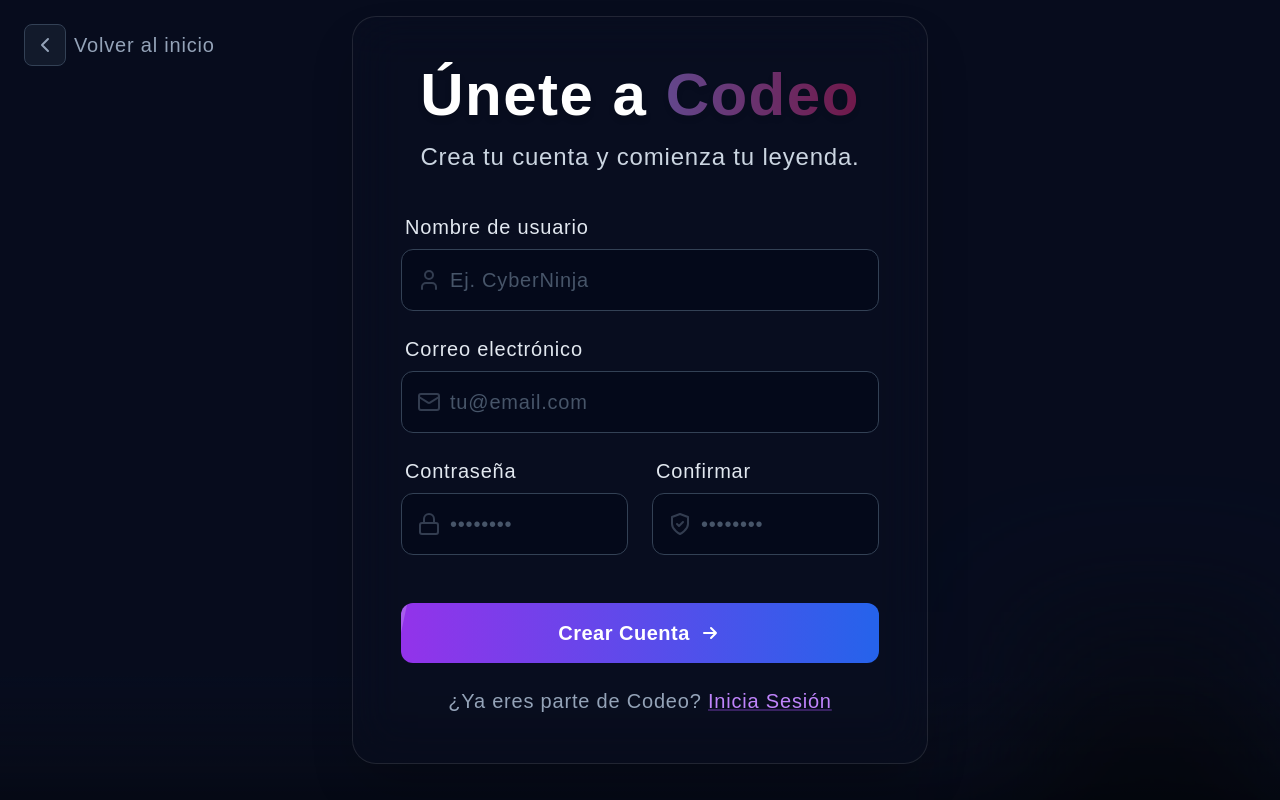
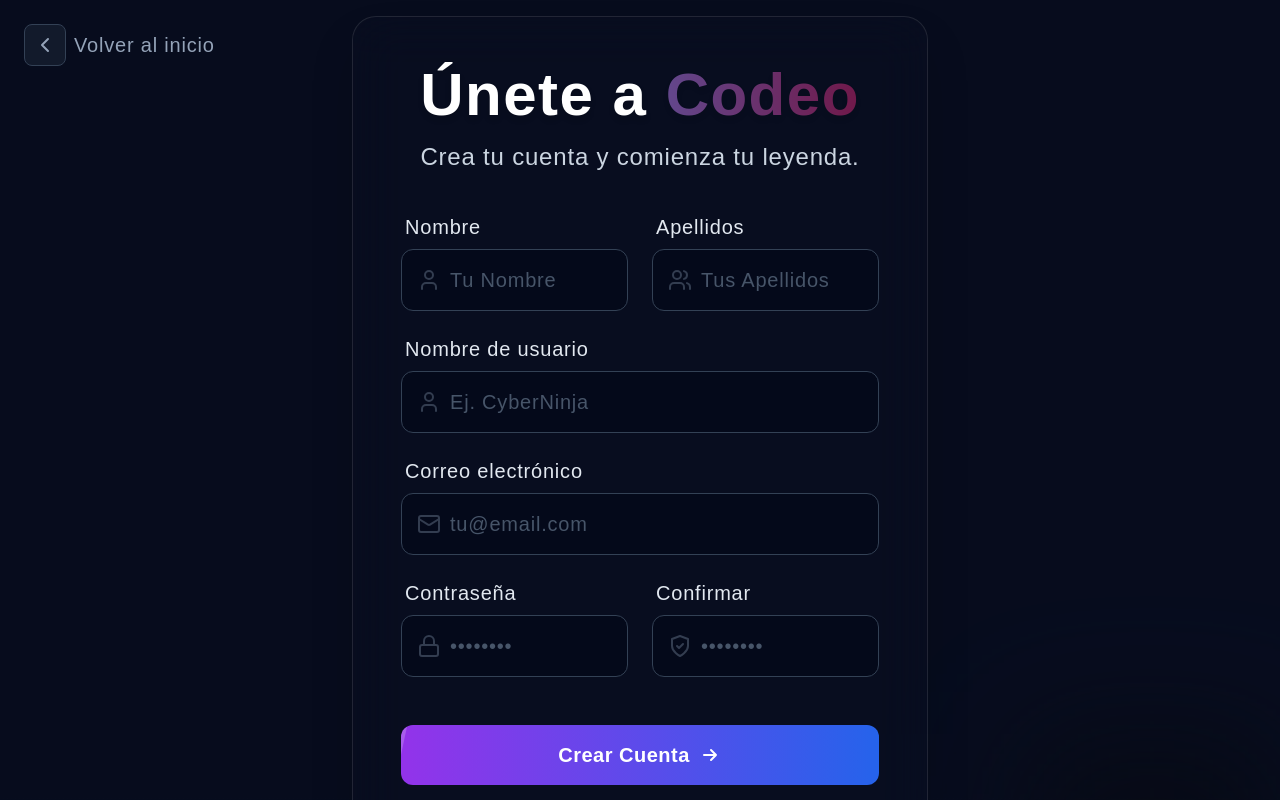
Before and after one commit to miguelgrau1211/Codeo, an Angular app in the folder Front/: page /registro in a window 1280 px wide. Shown: the top 800 px of the page. Built offline with nearby package versions, Linux system fonts and the light colour scheme; a web font is replaced by a local one.

Commit message:
Registro exitoso a base de datos

```diff
--- a/Front/src/app/registro/registro.html
+++ b/Front/src/app/registro/registro.html
@@ -50,7 +50,44 @@
                 <p class="text-slate-300 text-2xl">Crea tu cuenta y comienza tu leyenda.</p>
             </div>
 
-            <form action="#" method="POST" class="space-y-6 relative z-10">
+            <form [formGroup]="registroForm" (ngSubmit)="onSubmit()" class="space-y-6 relative z-10">
+
+                <div class="grid grid-cols-1 md:grid-cols-2 gap-6">
+                    <div class="space-y-2">
+                        <label for="nombre" class="text-xl text-slate-200 ml-1">Nombre</label>
+                        <div class="relative group">
+                            <div
+                                class="absolute inset-y-0 left-0 pl-4 flex items-center pointer-events-none text-slate-500 group-focus-within:text-pink-400 group-focus-within:drop-shadow-[0_0_8px_rgba(236,72,153,0.6)] transition-all duration-300">
+                                <svg xmlns="http://www.w3.org/2000/svg" width="24" height="24" viewBox="0 0 24 24"
+                                    fill="none" stroke="currentColor" stroke-width="2" stroke-linecap="round"
+                                    stroke-linejoin="round">
+                                    <path d="M19 21v-2a4 4 0 0 0-4-4H9a4 4 0 0 0-4 4v2" />
+                                    <circle cx="12" cy="7" r="4" />
+                                </svg>
+                            </div>
+                            <input type="text" id="nombre" formControlName="nombre" placeholder="Tu Nombre"
+                                class="w-full bg-slate-950/50 border border-slate-700 text-slate-100 placeholder:text-slate-600 text-xl rounded-xl py-4 pl-12 pr-4 focus:outline-none focus:border-purple-500 focus:ring-1 focus:ring-purple-500/50 transition-all duration-300 transform focus:scale-[1.02] focus:bg-slate-900/80 focus:shadow-[0_0_20px_rgba(168,85,247,0.3)]">
+                        </div>
+                    </div>
+                    <div class="space-y-2">
+                        <label for="apellidos" class="text-xl text-slate-200 ml-1">Apellidos</label>
+                        <div class="relative group">
+                            <div
+                                class="absolute inset-y-0 left-0 pl-4 flex items-center pointer-events-none text-slate-500 group-focus-within:text-pink-400 group-focus-within:drop-shadow-[0_0_8px_rgba(236,72,153,0.6)] transition-all duration-300">
+                                <svg xmlns="http://www.w3.org/2000/svg" width="24" height="24" viewBox="0 0 24 24"
+                                    fill="none" stroke="currentColor" stroke-width="2" stroke-linecap="round"
+                                    stroke-linejoin="round">
+                                    <path d="M16 21v-2a4 4 0 0 0-4-4H6a4 4 0 0 0-4 4v2" />
+                                    <circle cx="9" cy="7" r="4" />
+                                    <path d="M22 21v-2a4 4 0 0 0-3-3.87" />
+                                    <path d="M16 3.13a4 4 0 0 1 0 7.75" />
+                                </svg>
+                            </div>
+                            <input type="text" id="apellidos" formControlName="apellidos" placeholder="Tus Apellidos"
+                                class="w-full bg-slate-950/50 border border-slate-700 text-slate-100 placeholder:text-slate-600 text-xl rounded-xl py-4 pl-12 pr-4 focus:outline-none focus:border-purple-500 focus:ring-1 focus:ring-purple-500/50 transition-all duration-300 transform focus:scale-[1.02] focus:bg-slate-900/80 focus:shadow-[0_0_20px_rgba(168,85,247,0.3)]">
+                        </div>
+                    </div>
+                </div>
 
                 <div class="space-y-2">
                     <label for="username" class="text-xl text-slate-200 ml-1">Nombre de usuario</label>
@@ -64,10 +101,11 @@
                                 <circle cx="12" cy="7" r="4" />
                             </svg>
                         </div>
-                        <input type="text" id="username" name="username" placeholder="Ej. CyberNinja" required
+                        <input type="text" id="username" formControlName="username" placeholder="Ej. CyberNinja"
                             class="w-full bg-slate-950/50 border border-slate-700 text-slate-100 placeholder:text-slate-600 text-xl rounded-xl py-4 pl-12 pr-4 focus:outline-none focus:border-purple-500 focus:ring-1 focus:ring-purple-500/50 transition-all duration-300 transform focus:scale-[1.02] focus:bg-slate-900/80 focus:shadow-[0_0_20px_rgba(168,85,247,0.3)]">
                     </div>
                 </div>
+
 
                 <div class="space-y-2">
                     <label for="email" class="text-xl text-slate-200 ml-1">Correo electrónico</label>
@@ -81,10 +119,11 @@
                                 <path d="m22 7-8.97 5.7a1.94 1.94 0 0 1-2.06 0L2 7" />
                             </svg>
                         </div>
-                        <input type="email" id="email" name="email" placeholder="tu@email.com" required
+                        <input type="email" id="email" formControlName="email" placeholder="tu@email.com"
                             class="w-full bg-slate-950/50 border border-slate-700 text-slate-100 placeholder:text-slate-600 text-xl rounded-xl py-4 pl-12 pr-4 focus:outline-none focus:border-purple-500 focus:ring-1 focus:ring-purple-500/50 transition-all duration-300 transform focus:scale-[1.02] focus:bg-slate-900/80 focus:shadow-[0_0_20px_rgba(168,85,247,0.3)]">
                     </div>
                 </div>
+
 
                 <div class="grid grid-cols-1 md:grid-cols-2 gap-6">
                     <div class="space-y-2">
@@ -99,11 +138,12 @@
                                     <path d="M7 11V7a5 5 0 0 1 10 0v4" />
                                 </svg>
                             </div>
-                            <input type="password" id="password" name="password" placeholder="••••••••" required
+                            <input type="password" id="password" formControlName="password" placeholder="••••••••"
                                 minlength="8"
                                 class="w-full bg-slate-950/50 border border-slate-700 text-slate-100 placeholder:text-slate-600 text-xl rounded-xl py-4 pl-12 pr-4 focus:outline-none focus:border-purple-500 focus:ring-1 focus:ring-purple-500/50 transition-all duration-300 transform focus:scale-[1.02] focus:bg-slate-900/80 focus:shadow-[0_0_20px_rgba(168,85,247,0.3)]">
                         </div>
                     </div>
+
                     <div class="space-y-2">
                         <label for="password_confirm" class="text-xl text-slate-200 ml-1">Confirmar</label>
                         <div class="relative group">
@@ -116,8 +156,8 @@
                                     <path d="m9 12 2 2 4-4" />
                                 </svg>
                             </div>
-                            <input type="password" id="password_confirm" name="password_confirm" placeholder="••••••••"
-                                required
+                            <input type="password" id="password_confirm" formControlName="password_confirm"
+                                placeholder="••••••••" required
                                 class="w-full bg-slate-950/50 border border-slate-700 text-slate-100 placeholder:text-slate-600 text-xl rounded-xl py-4 pl-12 pr-4 focus:outline-none focus:border-purple-500 focus:ring-1 focus:ring-purple-500/50 transition-all duration-300 transform focus:scale-[1.02] focus:bg-slate-900/80 focus:shadow-[0_0_20px_rgba(168,85,247,0.3)]">
                         </div>
                     </div>
--- a/Front/src/app/registro/registro.ts
+++ b/Front/src/app/registro/registro.ts
@@ -1,15 +1,36 @@
-import { Component, ElementRef, ViewChild, AfterViewInit, OnDestroy, HostListener, ChangeDetectorRef } from '@angular/core';
+import { Component, ElementRef, ViewChild, AfterViewInit, OnDestroy, HostListener, ChangeDetectorRef, inject, ChangeDetectionStrategy } from '@angular/core';
 import { CommonModule } from '@angular/common';
-import { RouterLink } from '@angular/router';
+import { Router, RouterLink } from '@angular/router';
+import { AuthService } from '../services/auth-service';
+import { AbstractControl, FormControl, FormGroup, ReactiveFormsModule, ValidationErrors, ValidatorFn, Validators } from '@angular/forms';
+
+export const matchPasswordValidator: ValidatorFn = (control: AbstractControl): ValidationErrors | null => {
+  const password = control.get('password');
+  const confirm = control.get('password_confirm');
+  return password && confirm && password.value !== confirm.value ? { passwordMismatch: true } : null;
+};
 
 @Component({
   selector: 'app-registro',
   standalone: true,
-  imports: [CommonModule, RouterLink],
+  imports: [CommonModule, RouterLink, ReactiveFormsModule],
   templateUrl: './registro.html',
   styleUrl: './registro.css',
+  changeDetection: ChangeDetectionStrategy.OnPush
 })
 export class Registro implements AfterViewInit, OnDestroy {
+  private authService = inject(AuthService);
+  private router = inject(Router);
+
+  registroForm = new FormGroup({
+    nombre: new FormControl('', [Validators.required]),
+    apellidos: new FormControl('', [Validators.required]),
+    username: new FormControl('', [Validators.required]),
+    email: new FormControl('', [Validators.required, Validators.email]),
+    password: new FormControl('', [Validators.required, Validators.minLength(8)]),
+    password_confirm: new FormControl('', [Validators.required])
+  }, { validators: matchPasswordValidator });
+
   @ViewChild('bgCanvas') canvasRef!: ElementRef<HTMLCanvasElement>;
   @ViewChild('sourceVideo') video1Ref!: ElementRef<HTMLVideoElement>;
   @ViewChild('sourceVideo2') video2Ref!: ElementRef<HTMLVideoElement>;
@@ -141,4 +162,28 @@ export class Registro implements AfterViewInit, OnDestroy {
       cancelAnimationFrame(this.animationFrameId);
     }
   }
+
+  onSubmit() {
+    if (this.registroForm.valid) {
+      const formValue = this.registroForm.value;
+      const payload = {
+        nickname: formValue.username,
+        nombre: formValue.nombre,
+        apellidos: formValue.apellidos,
+        email: formValue.email,
+        password: formValue.password,
+        terminos_aceptados: true
+      };
+
+      this.authService.register(payload).subscribe({
+        next: (response) => {
+          console.log('Registro exitoso:', response);
+          this.router.navigate(['/login']); // si el registro es exitoso, redirige al login
+        },
+        error: (error) => {
+          console.error('Error en el registro:', error);
+        }
+      });
+    }
+  }
 }
--- a/Front/src/app/services/auth-service.ts
+++ b/Front/src/app/services/auth-service.ts
@@ -13,4 +13,8 @@ export class AuthService {
   login(credentials: any): Observable<any> {
     return this.http.post(`${this.apiUrl}/login`, credentials);
   }
+
+  register(userData: any): Observable<any> {
+    return this.http.post(`${this.apiUrl}/users`, userData);
+  }
 }
```
